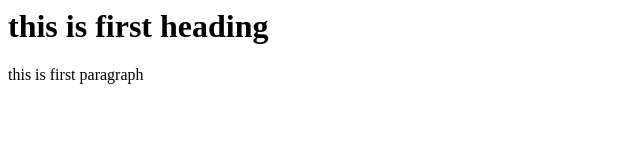
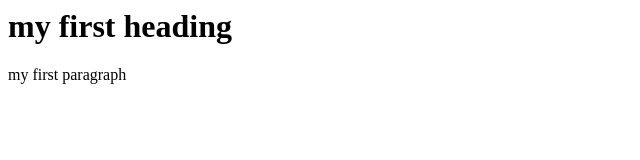
Before and after one commit to rasoolsk30/project-m, a plain HTML site: page index.html in a window 1280 px wide. Shown: the whole page, without its empty margins (0-640 px from the left). Drawn offline with Linux system fonts and the light colour scheme.

Commit message:
modified again

```diff
--- a/index.html
+++ b/index.html
@@ -1,7 +1,7 @@
 <html>
-<title>the html program</title>
+<title>this is my first html program</title>
 <body>
-<h1>this is first heading</h1>
-<p1>this is first paragraph</p1>
-</bpdy>
+<h1>my first heading</h1>
+<p>my first paragraph</p>
+</body>
 </html>
```
